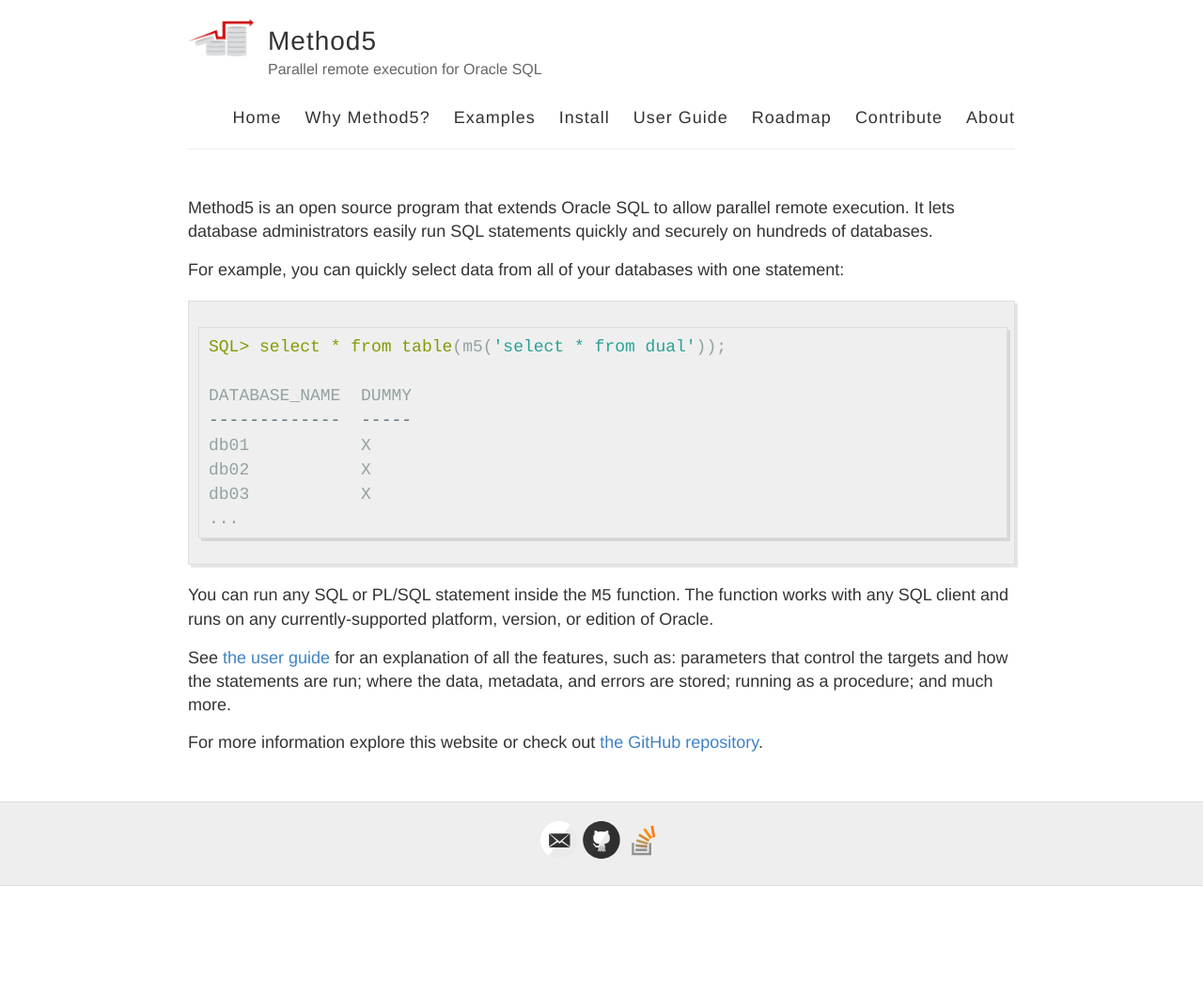
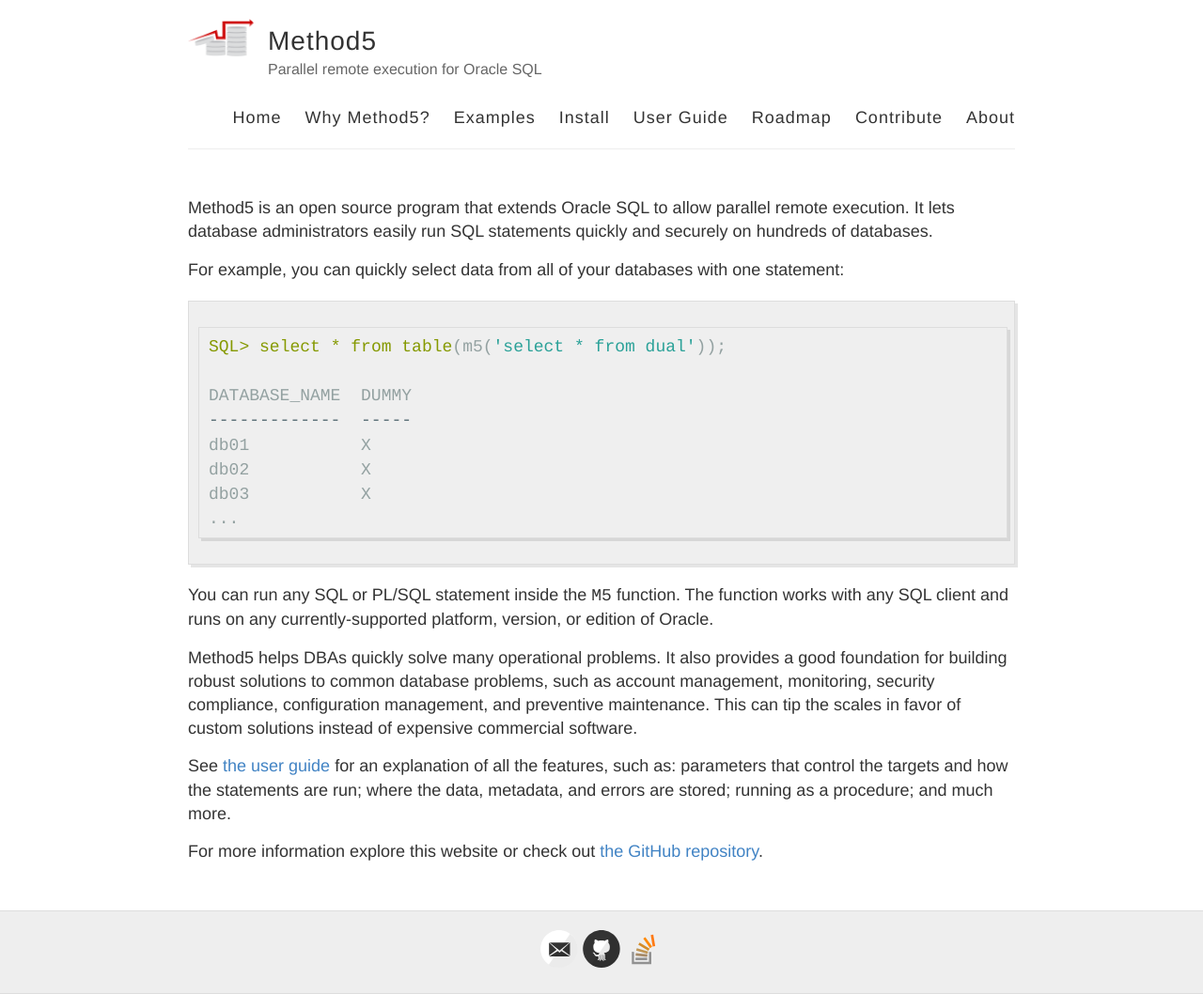
Before and after one commit to method5/method5.github.io, a Jekyll site: the page built from index.md, in a window 1280 px wide. Shown: the whole page at 94% size. Built offline with Jekyll 4.4.1, drawn with Linux system fonts in a browser that asks for light colours; before the commit the page ends 943 px from its top, so only the background shows below that.

Commit message:
Update index.md

```diff
--- a/index.md
+++ b/index.md
@@ -19,6 +19,8 @@ db03           X
 
 You can run any SQL or PL/SQL statement inside the `M5` function. The function works with any SQL client and runs on any currently-supported platform, version, or edition of Oracle.
 
+Method5 helps DBAs quickly solve many operational problems.  It also provides a good foundation for building robust solutions to common database problems, such as account management, monitoring, security compliance, configuration management, and preventive maintenance.  This can tip the scales in favor of custom solutions instead of expensive commercial software.
+
 See [the user guide](https://github.com/VentechCMS/method5/blob/master/user_guide.md) for an explanation of all the features, such as: parameters that control the targets and how the statements are run; where the data, metadata, and errors are stored; running as a procedure; and much more.
 
 For more information explore this website or check out [the GitHub repository](https://github.com/method5/method5).
```
